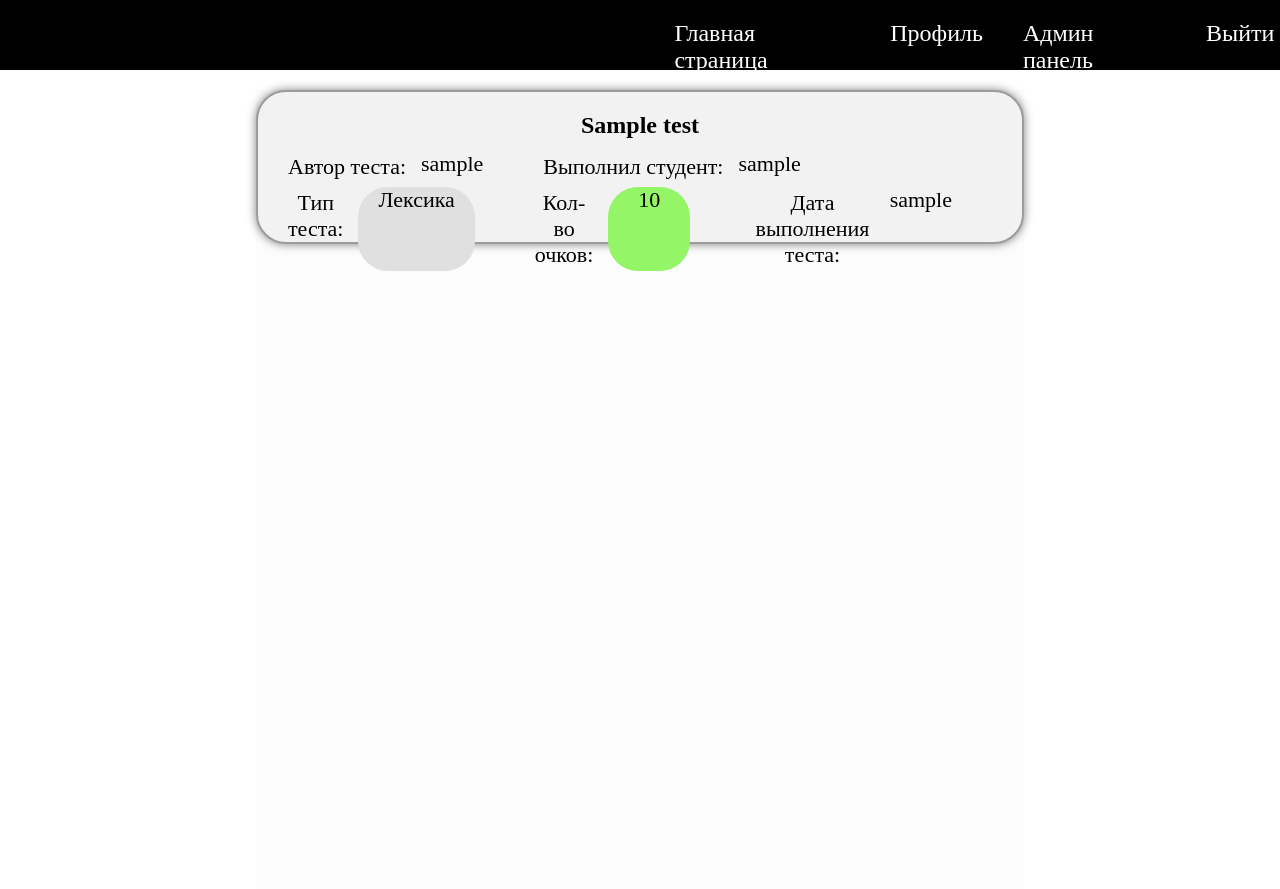
After one commit to AlexeyPlz/University_Project_For_Tests, a Django app: page /profile in a window 1280 px wide. The commit adds this page. Shown: the top 889 px of the page. Run offline with Django 4.2, Linux system fonts and the light colour scheme; a user stored in the database is signed in; tables that the repository leaves empty hold one stand-in row (values such as "Sample post").

Commit message:
added show info for tests

```diff
--- a/static/main/css/main.css
+++ b/static/main/css/main.css
@@ -1,6 +1,22 @@
 * {
     margin: 0;
     padding: 0;
+}
+
+a {
+    cursor: pointer;
+}
+
+a:hover {
+    color: #b3b3b3;
+}
+
+button {
+    cursor: pointer;
+}
+
+button:hover {
+    background-color: #b3b3b3 !important;
 }
 
 .header {
@@ -24,7 +40,6 @@
     margin: 5px 20px;
     font-size: 24px;
     color: #fff;
-    cursor: pointer;
 }
 
 .main {
@@ -50,7 +65,6 @@
     margin: 15px 30px;
     padding: 5px;
     font-size: 26px;
-    cursor: pointer;
 }
 
 .main_container {
@@ -68,9 +82,10 @@
     grid-column: span 3;
     max-width: 320px;
     max-height: 300px;
-    background: #f7f0ff;
+    background: #f2f2f2;
     border-radius: 30px;
-    border: 1px solid #000;
+    border: 2px solid #9c9c9c;
+    box-shadow: 0 0 10px rgba(0, 0, 0, 0.5);
     padding: 20px;
     text-align: center;
 }
@@ -80,9 +95,8 @@
     font-weight: 500;
 }
 .main_card h1 {
-    height: 300px;
     margin: 10px 0;
-    font-size: 28px;
+    font-size: 24px;
     font-weight: 300;
 }
 
--- /dev/null
+++ b/static/main/css/profile.css
@@ -0,0 +1,52 @@
+.test_card {
+    position: relative;
+    grid-row: span 1;
+    grid-column: span 1;
+    max-width: 100%;
+    max-height: 100px;
+    background: #f2f2f2;
+    border-radius: 30px;
+    border: 2px solid #9c9c9c;
+    box-shadow: 0 0 10px rgba(0, 0, 0, 0.5);
+    padding: 20px 20px 30px 20px;
+    text-align: center;
+}
+
+.test_card h1 {
+    margin: 0 0 10px 0;
+    font-size: 24px;
+    font-weight: 700;
+}
+
+.test_info {
+    display: flex;
+    justify-content: left;
+}
+
+.test_field {
+    display: flex;
+}
+
+.test_info h2 {
+    margin: 5px 10px;
+    font-size: 22px;
+    font-weight: 200;
+}
+
+.test_info p {
+    margin: 2px 50px 2px 5px;
+    font-size: 22px;
+    font-weight: 200;
+}
+
+.test_type {
+    border-radius: 30px;
+    background: #e0e0e0;
+    padding: 0 20px;
+}
+
+.test_number {
+    border-radius: 30px;
+    background: #fa0515;
+    padding: 0 30px;
+}
--- a/templates/main/main.html
+++ b/templates/main/main.html
@@ -25,10 +25,6 @@
     <div class="main_card" value="{{ test.type }}">
       <p>{{ test.title }}</p>
       <h1>{{ test.text }}</h1>
-      <h1>{{ test.author.username }}</h1>
-      {% for task in test.tasks.all %}
-        <p>{{ task.text }}</p>
-      {% endfor %}
       <button id="{{ test.id }}" type="submit">Перейти к тесту</button>
     </div>
     {% endfor %}
@@ -55,7 +51,7 @@
         el.style.display = "block"
       }
 
-      if (element.text != 'Все тесты') {
+      if (element != list_a[0]) {
         for (let el of list_card) {
           if (element.text != el.getAttribute('value')) {
             el.style.display = "none"
--- /dev/null
+++ b/templates/main/profile.html
@@ -0,0 +1,66 @@
+{% extends 'base.html' %}
+
+
+{% load static %}
+
+
+{% block style %}
+  <link rel="stylesheet" href="{% static 'main/css/profile.css' %}">
+{% endblock %}
+
+
+{% block title %}
+  <title>Мои тесты</title>
+{% endblock %}
+
+
+{% block content %}
+<div class="main_container">
+  {% for result in object_list %}
+  <div class="test_card" value="{{ result.id }}">
+    <h1>{{ result.test.title }}</h1>
+    <div class="test_info">
+      <div class="test_field">
+        <h2>Автор теста:</h2>
+        <p>{{ result.test.author.username }}</p>
+      </div>
+      <div class="test_field">
+        <h2>Выполнил студент:</h2>
+        <p>{{ result.student.username }}</p>
+      </div>
+    </div>
+    <div class="test_info">
+      <div class="test_field">
+        <h2>Тип теста:</h2>
+        <p class="test_type">{{ result.test.type }}</p>
+      </div>
+      <div class="test_field">
+        <h2>Кол-во очков:</h2>
+        <p class="test_number">{{ result.points }}</p>
+      </div>
+      <div class="test_field">
+        <h2>Дата выполнения теста:</h2>
+        <p>{{ result.student.username }}</p>
+      </div>
+    </div>
+  </div>
+  {% endfor %}
+</div>
+
+<script>
+    let number = document.querySelector('.test_number')
+    let value = number.textContent;
+    if (value == "0" || value == "1" || value == "2") {
+      number.style.backgroundColor = '#fa0515'
+    }
+    if (value == "3" || value == "4" || value == "5") {
+      number.style.backgroundColor = '#fac02d'
+    }
+    if (value == "6" || value == "7" || value == "8") {
+      number.style.backgroundColor = '#fdff99'
+    }
+    if (value == "9" || value == "10") {
+      number.style.backgroundColor = '#94f567'
+    }
+</script>
+{% endblock %}
```
Also changed, not shown: static/main/css/test.css (deleted, +0 -10 lines), templates/main/test.html (+5 -8 lines), main/migrations/0001_initial.py (added), main/migrations/0002_alter_answer_task_alter_task_author_and_more.py (deleted).
